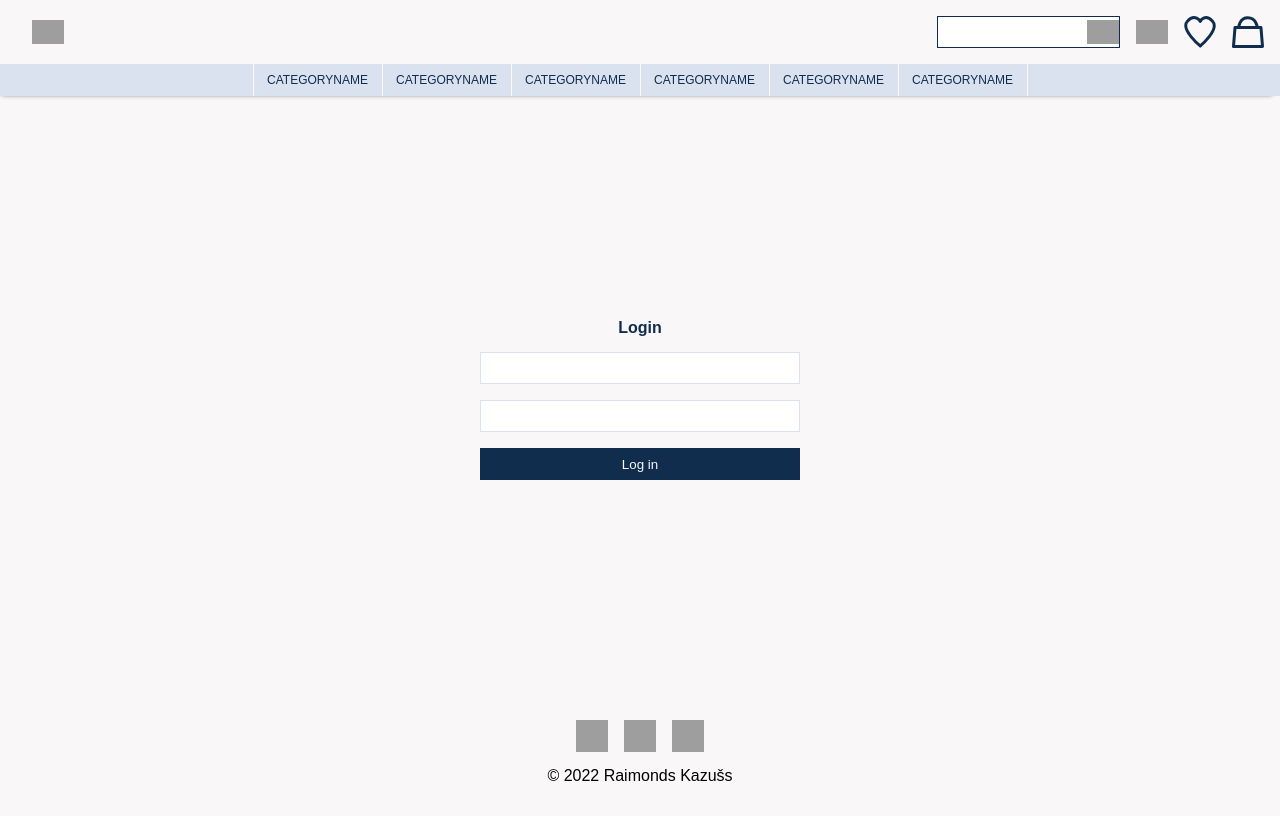
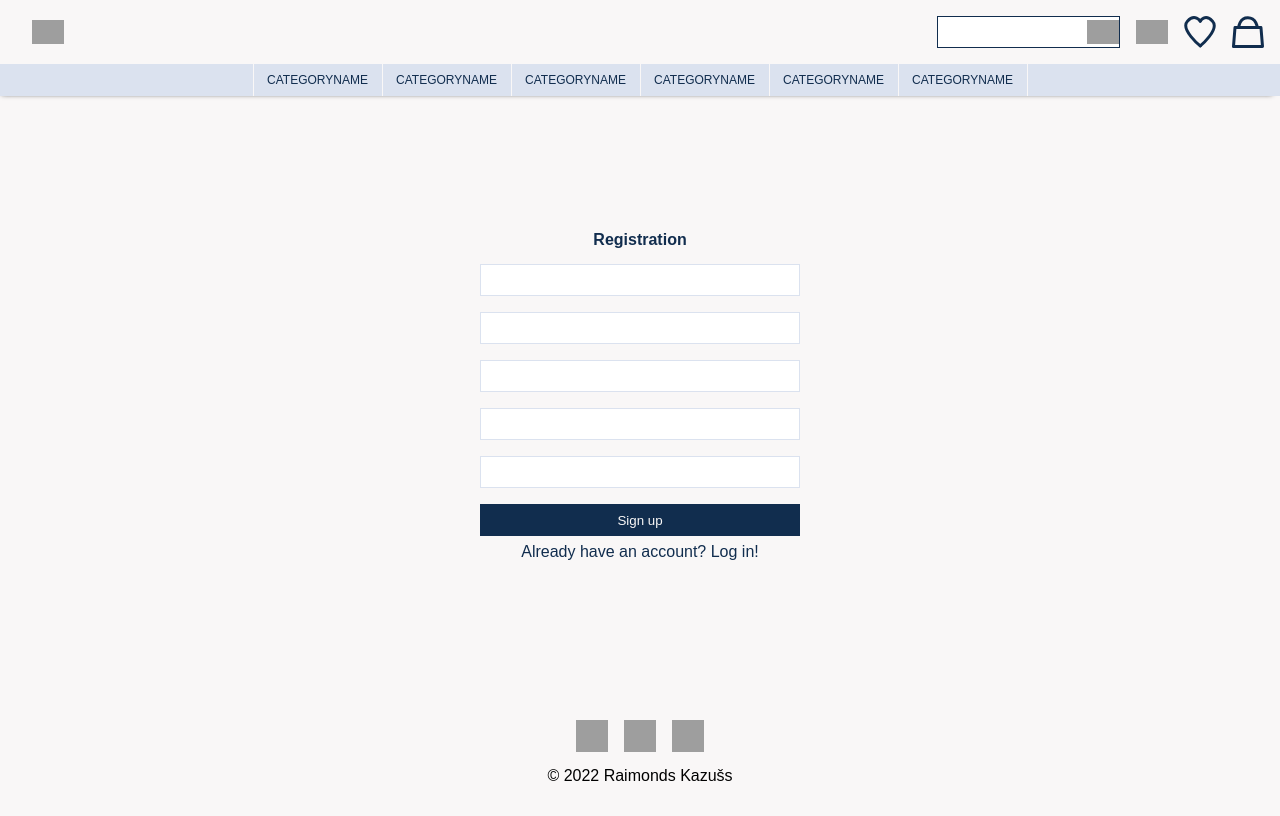
Before and after one commit to RaimondsKazuss/fd-9-react-3, a React (Create React App) app: page /auth in a window 1280 px wide. Built offline with nearby package versions, Linux system fonts and the light colour scheme; grey boxes are pictures that could not be loaded.

Commit message:
auth form layout and awitching

```diff
--- /dev/null
+++ b/src/components/Auth/ForgotPwdForm.tsx
@@ -0,0 +1,29 @@
+import { Form, Formik } from "formik";
+import FormBtn from "../Form/FormButton";
+import FormInput from "../Form/FormInput";
+import FormTextLink from "../Form/FormTextLink";
+import FormTitle from "../Form/FormTitle";
+
+const ForgotPwdForm: React.FC<{
+  formChangeHandler: (formType: string) => void;
+}> = ({ formChangeHandler }) => {
+  return (
+    <Formik
+      initialValues={{
+        email: "",
+      }}
+      onSubmit={(values) => console.log(values)}
+    >
+      <Form>
+        <FormTitle>Reset password</FormTitle>
+        <FormInput type="text" name="email" />
+        <FormBtn type="submit">Log in</FormBtn>
+        <FormTextLink onClick={() => formChangeHandler("register")}>
+          Don't have an account? Join now!
+        </FormTextLink>
+      </Form>
+    </Formik>
+  );
+};
+
+export default ForgotPwdForm;
--- /dev/null
+++ b/src/components/Auth/LoginForm.tsx
@@ -0,0 +1,31 @@
+import { Form, Formik } from "formik";
+import FormBtn from "../Form/FormButton";
+import FormInput from "../Form/FormInput";
+import FormTextLink from "../Form/FormTextLink";
+import FormTitle from "../Form/FormTitle";
+
+const LoginForm: React.FC<{
+  formChangeHandler: (formType: string) => void;
+}> = ({ formChangeHandler }) => {
+  return (
+    <Formik
+      initialValues={{
+        userName: "",
+        password: "",
+      }}
+      onSubmit={(values) => console.log(values)}
+    >
+      <Form>
+        <FormTitle>Log in</FormTitle>
+        <FormInput type="text" name="userName" />
+        <FormInput type="password" name="password" />
+        <FormBtn type="submit">Log in</FormBtn>
+        <FormTextLink onClick={() => formChangeHandler("forgot")}>
+          Forgot password?
+        </FormTextLink>
+      </Form>
+    </Formik>
+  );
+};
+
+export default LoginForm;
--- /dev/null
+++ b/src/components/Auth/RegisterForm.tsx
@@ -0,0 +1,37 @@
+import { Formik, Form } from "formik";
+import FormBtn from "../Form/FormButton";
+import FormInput from "../Form/FormInput";
+import FormTextLink from "../Form/FormTextLink";
+import FormTitle from "../Form/FormTitle";
+
+const RegisterForm: React.FC<{
+  formChangeHandler: (formType: string) => void;
+}> = ({ formChangeHandler }) => {
+  return (
+    <Formik
+      initialValues={{
+        name: "",
+        surname: "",
+        email: "",
+        password: "",
+        repeatPassword: "",
+      }}
+      onSubmit={(values) => console.log(values)}
+    >
+      <Form>
+        <FormTitle>Registration</FormTitle>
+        <FormInput type="text" name="name" />
+        <FormInput type="text" name="surname" />
+        <FormInput type="text" name="email" />
+        <FormInput type="password" name="password" />
+        <FormInput type="password" name="repeatPassword" />
+        <FormBtn type="submit">Sign up</FormBtn>
+        <FormTextLink onClick={() => formChangeHandler("login")}>
+          Already have an account? Log in!
+        </FormTextLink>
+      </Form>
+    </Formik>
+  );
+};
+
+export default RegisterForm;
--- /dev/null
+++ b/src/components/Form/FormButton.tsx
@@ -0,0 +1,11 @@
+import styled from "styled-components";
+import { colors, margins } from "../../theme/theme";
+
+const FormBtn = styled.button`
+  width: 100%;
+  height: 2rem;
+  background: ${colors.darkBlue};
+  color: ${colors.bg};
+`;
+
+export default FormBtn;
--- /dev/null
+++ b/src/components/Form/FormInput.tsx
@@ -0,0 +1,12 @@
+import styled from "styled-components";
+import { colors, margins } from "../../theme/theme";
+
+const FormInput = styled.input`
+  width: 100%;
+  height: 2rem;
+  border: 1px solid ${colors.lightBlue};
+  box-sizing: border-box;
+  margin-bottom: ${margins.sm};
+`;
+
+export default FormInput;
--- /dev/null
+++ b/src/components/Form/FormTextLink.tsx
@@ -0,0 +1,7 @@
+import styled from "styled-components";
+
+const FormTextLink = styled.p`
+  line-height: 2rem;
+`;
+
+export default FormTextLink;
--- /dev/null
+++ b/src/components/Form/FormTitle.tsx
@@ -0,0 +1,9 @@
+import styled from "styled-components";
+import { margins } from "../../theme/theme";
+
+const FormTitle = styled.h3`
+  font-weight: 700;
+  margin-bottom: ${margins.sm};
+`;
+
+export default FormTitle;
--- a/src/pages/auth/Auth.tsx
+++ b/src/pages/auth/Auth.tsx
@@ -1,5 +1,9 @@
+import { useState } from "react";
 import styled from "styled-components";
-import { colors, devices, margins } from "../../theme/theme";
+import ForgotPwdForm from "../../components/Auth/ForgotPwdForm";
+import LoginForm from "../../components/Auth/LoginForm";
+import RegisterForm from "../../components/Auth/RegisterForm";
+import { colors, devices } from "../../theme/theme";
 
 const FormWrapper = styled.div`
   display: flex;
@@ -10,41 +14,28 @@ const FormWrapper = styled.div`
   min-height: calc(100vh - 10rem);
   max-width: 20rem;
   margin: auto;
+  text-align: center;
 
   ${devices.tablet} {
     min-height: calc(100vh - 12rem);
   }
 `;
 
-const FormTitle = styled.h3`
-  font-weight: 700;
-  margin-bottom: ${margins.sm};
-`;
+const Auth: React.FC = () => {
+  const [formType, setFormType] = useState("register");
+  let chosenForm;
 
-const FormInput = styled.input`
-  width: 100%;
-  height: 2rem;
-  border: 1px solid ${colors.lightBlue};
-  box-sizing: border-box;
-  margin-bottom: ${margins.sm};
-`;
+  const formChangeHandler = (formTypeName: string) => setFormType(formTypeName);
 
-const SubmitBtn = styled.button`
-  width: 100%;
-  height: 2rem;
-  background: ${colors.darkBlue};
-  color: ${colors.bg};
-`;
+  if (formType === "register") {
+    chosenForm = <RegisterForm formChangeHandler={formChangeHandler} />;
+  } else if (formType === "login") {
+    chosenForm = <LoginForm formChangeHandler={formChangeHandler} />;
+  } else {
+    chosenForm = <ForgotPwdForm formChangeHandler={formChangeHandler} />;
+  }
 
-const Auth: React.FC = () => {
-  return (
-    <FormWrapper>
-      <FormTitle>Login</FormTitle>
-      <FormInput type="text" />
-      <FormInput type="password" />
-      <SubmitBtn>Log in</SubmitBtn>
-    </FormWrapper>
-  );
+  return <FormWrapper>{chosenForm}</FormWrapper>;
 };
 
 export default Auth;
--- a/src/pages/cart/Cart.tsx
+++ b/src/pages/cart/Cart.tsx
@@ -7,8 +7,9 @@ import {
   margins,
   paddings,
 } from "../../theme/theme";
-import { useContext, useEffect, useState } from "react";
+import { useContext } from "react";
 import CartContext from "../../context/CartContext";
+import FormBtn from "../../components/Form/FormButton";
 
 const CartContainer = styled.div`
   display: flex;
@@ -88,13 +89,6 @@ const Subtotal = styled.div`
   line-height: 2rem;
 `;
 
-const CheckOutBtn = styled.button`
-  width: 100%;
-  height: 2rem;
-  background: ${colors.darkBlue};
-  color: ${colors.bg};
-`;
-
 const Cart: React.FC = () => {
   const { cartValue } = useContext(CartContext);
 
@@ -128,7 +122,7 @@ const Cart: React.FC = () => {
           <p>Subtotal</p>
           <p>$88.88</p>
         </Subtotal>
-        <CheckOutBtn>Checkout</CheckOutBtn>
+        <FormBtn>Checkout</FormBtn>
       </CartActions>
     </CartContainer>
   );
```
